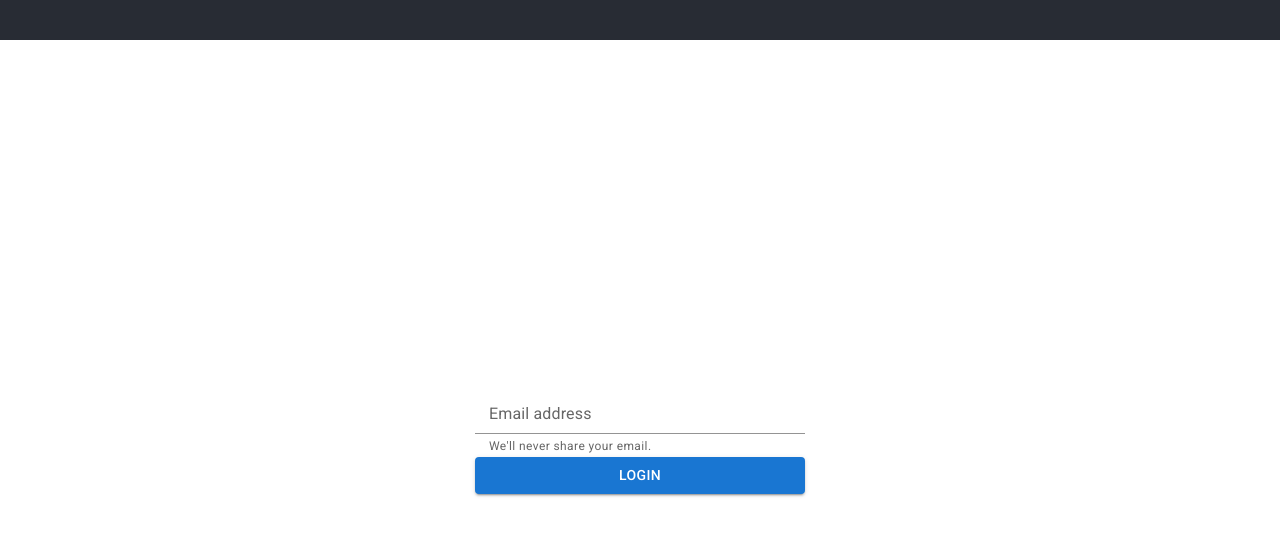
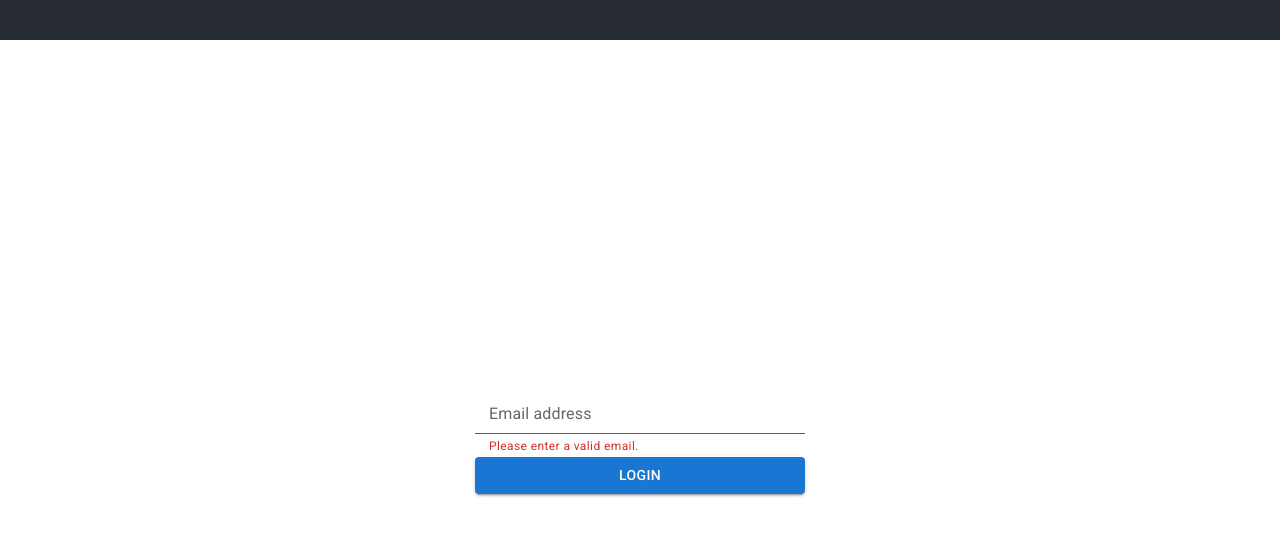
Before and after one commit to HaofengLiang/Timebook-Client, a React (Create React App) app: page / in a window 1280 px wide. Shown: the top 536 px of the page. Built offline with nearby package versions, Linux system fonts and the light colour scheme.

Commit message:
Add error handles.

```diff
--- a/src/components/auth/Login.js
+++ b/src/components/auth/Login.js
@@ -1,19 +1,35 @@
 import "./Login.css"
-import { useRef } from "react";
+import { useRef, useState } from "react";
 import { Button, FormControl, InputLabel, Input, FormHelperText } from "@mui/material";
 
 export default function Login({ onLogin }) {
     const emailInputRef = useRef();
+    const [error, setError] = useState(true);
+
     const loginHandler = () => {
+        if (!emailInputRef.current.value.includes('@')) {
+            setError(true);
+            return;
+        }
+
+        setError(false);
         onLogin(emailInputRef.current.value);
     };
 
     return (
         <div className="LoginPage">
             <FormControl className="LoginForm" >
-                <InputLabel htmlFor="my-input">Email address</InputLabel>
-                <Input inputRef={emailInputRef} id="my-input" aria-describedby="my-helper-text" />
-                <FormHelperText id="my-helper-text">We'll never share your email.</FormHelperText>
+                <InputLabel htmlFor="email-input">Email address</InputLabel>
+                <Input
+                    inputRef={emailInputRef}
+                    error={error}
+                    id="email-input"
+                    aria-describedby="my-helper-text"
+                />
+                {error ?
+                    <FormHelperText error id="email-helper-text-error">Please enter a valid email.</FormHelperText> :
+                    <FormHelperText id="email-helper-text">We'll never share your email.</FormHelperText>
+                }
                 <Button variant="contained" color="primary" onClick={loginHandler}>Login</Button>
             </FormControl>
         </div>
```
